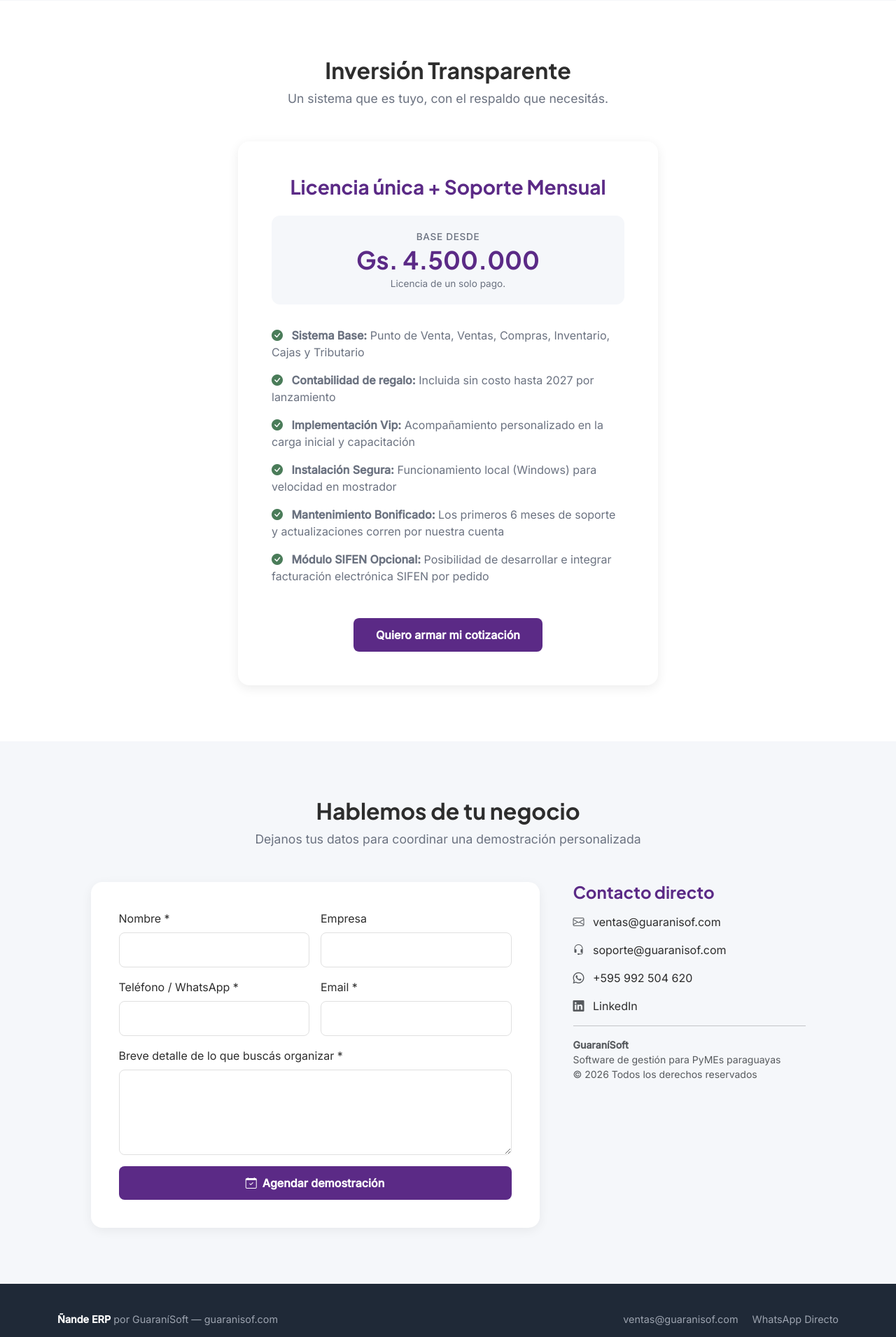
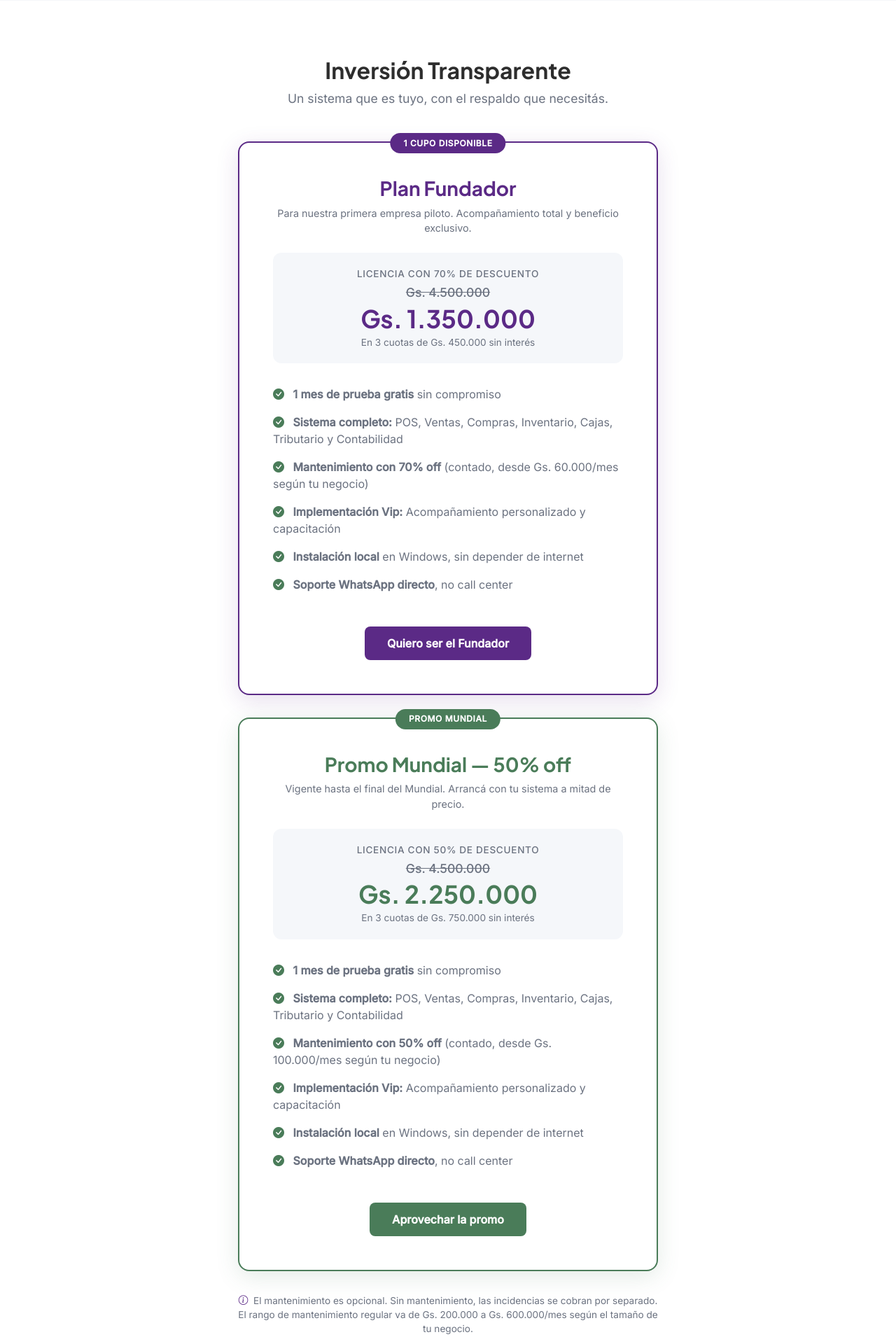
Before and after one commit to victor220888/guaranisoft-landing, a FastAPI app: page / in a window 1280 px wide. Shown: the part 4257-6167 px from the top of the page at 70% size. Run offline with FastAPI, Linux system fonts and the light colour scheme.

Commit message:
Pricing: Plan Fundador (70% off, 1 cupo) + Promo Mundial (50% off)
- Plan Fundador: Gs. 1.350.000 en 3 cuotas de Gs. 450.000, mantenimiento 70% off
- Promo Mundial: Gs. 2.250.000 en 3 cuotas de Gs. 750.000, mantenimiento 50% off
- Precio regular tachado como referencia
- 1 mes de prueba gratis en ambos planes
- Nota sobre mantenimiento opcional y rango Gs. 200k-600k
- CSS: cards con border de color, badge de plan, precio tachado
- content.md actualizado

```diff
--- a/static/css/landing.css
+++ b/static/css/landing.css
@@ -353,9 +353,45 @@ h1, h2, h3, h4, h5, .navbar-brand {
     text-align: center;
     max-width: 600px;
     margin: 0 auto;
+    position: relative;
+}
+.precios-fundador {
+    border: 2px solid var(--morado);
+    box-shadow: 0 8px 32px rgba(91,42,134,0.15);
+}
+.precios-mundial {
+    border: 2px solid var(--verde);
+    box-shadow: 0 8px 32px rgba(74,124,89,0.15);
 }
 .precios-card h3 {
     color: var(--morado);
+}
+.precios-mundial h3 {
+    color: var(--verde);
+}
+.plan-badge {
+    display: inline-block;
+    position: absolute;
+    top: -14px;
+    left: 50%;
+    transform: translateX(-50%);
+    background: var(--morado);
+    color: white;
+    font-size: 0.75rem;
+    font-weight: 700;
+    text-transform: uppercase;
+    letter-spacing: 0.05em;
+    padding: 0.35rem 1.2rem;
+    border-radius: 20px;
+    white-space: nowrap;
+}
+.plan-badge-verde {
+    background: var(--verde);
+}
+.plan-desc {
+    color: var(--gris-claro);
+    font-size: 0.9rem;
+    margin-bottom: 0;
 }
 .precio-desde {
     margin: 1.5rem 0;
@@ -374,12 +410,21 @@ h1, h2, h3, h4, h5, .navbar-brand {
     letter-spacing: 0.05em;
     font-weight: 500;
 }
+.precio-tachado {
+    font-size: 1.1rem;
+    color: var(--gris-claro);
+    text-decoration: line-through;
+    font-weight: 500;
+}
 .precio-desde .desde-monto {
     font-size: 2.2rem;
     font-weight: 800;
     color: var(--morado);
     font-family: 'Plus Jakarta Sans', sans-serif;
     line-height: 1.1;
+}
+.precios-mundial .precio-desde .desde-monto {
+    color: var(--verde);
 }
 .precio-desde .desde-nota {
     font-size: 0.85rem;
@@ -398,6 +443,17 @@ h1, h2, h3, h4, h5, .navbar-brand {
 .precios-card ul li i {
     color: var(--verde);
     margin-right: 0.5rem;
+}
+.precios-nota {
+    text-align: center;
+    max-width: 600px;
+    margin: 2rem auto 0;
+    color: var(--gris-claro);
+    font-size: 0.85rem;
+    line-height: 1.5;
+}
+.precios-nota i {
+    color: var(--morado);
 }
 
 /* ── Contacto ────────────────────────────────────────────────────────── */
--- a/templates/index.html
+++ b/templates/index.html
@@ -358,22 +358,54 @@
             <h2>Inversión Transparente</h2>
             <p>Un sistema que es tuyo, con el respaldo que necesitás.</p>
         </div>
-        <div class="precios-card fade-in">
-            <h3>Licencia única + Soporte Mensual</h3>
+
+        <!-- Plan Fundador -->
+        <div class="precios-card precios-fundador fade-in">
+            <div class="plan-badge">1 cupo disponible</div>
+            <h3>Plan Fundador</h3>
+            <p class="plan-desc">Para nuestra primera empresa piloto. Acompañamiento total y beneficio exclusivo.</p>
             <div class="precio-desde">
-                <span class="desde-label">Base desde</span>
-                <span class="desde-monto">Gs. 4.500.000</span>
-                <span class="desde-nota">Licencia de un solo pago.</span>
+                <span class="desde-label">Licencia con 70% de descuento</span>
+                <span class="precio-tachado">Gs. 4.500.000</span>
+                <span class="desde-monto">Gs. 1.350.000</span>
+                <span class="desde-nota">En 3 cuotas de Gs. 450.000 sin interés</span>
             </div>
             <ul>
-                <li><i class="bi bi-check-circle-fill"></i> <strong>Sistema Base:</strong> Punto de Venta, Ventas, Compras, Inventario, Cajas y Tributario</li>
-                <li><i class="bi bi-check-circle-fill"></i> <strong>Contabilidad de regalo:</strong> Incluida sin costo hasta 2027 por lanzamiento</li>
-                <li><i class="bi bi-check-circle-fill"></i> <strong>Implementación Vip:</strong> Acompañamiento personalizado en la carga inicial y capacitación</li>
-                <li><i class="bi bi-check-circle-fill"></i> <strong>Instalación Segura:</strong> Funcionamiento local (Windows) para velocidad en mostrador</li>
-                <li><i class="bi bi-check-circle-fill"></i> <strong>Mantenimiento Bonificado:</strong> Los primeros 6 meses de soporte y actualizaciones corren por nuestra cuenta</li>
-                <li><i class="bi bi-check-circle-fill"></i> <strong>Módulo SIFEN Opcional:</strong> Posibilidad de desarrollar e integrar facturación electrónica SIFEN por pedido</li>
+                <li><i class="bi bi-check-circle-fill"></i> <strong>1 mes de prueba gratis</strong> sin compromiso</li>
+                <li><i class="bi bi-check-circle-fill"></i> <strong>Sistema completo:</strong> POS, Ventas, Compras, Inventario, Cajas, Tributario y Contabilidad</li>
+                <li><i class="bi bi-check-circle-fill"></i> <strong>Mantenimiento con 70% off</strong> (contado, desde Gs. 60.000/mes según tu negocio)</li>
+                <li><i class="bi bi-check-circle-fill"></i> <strong>Implementación Vip:</strong> Acompañamiento personalizado y capacitación</li>
+                <li><i class="bi bi-check-circle-fill"></i> <strong>Instalación local</strong> en Windows, sin depender de internet</li>
+                <li><i class="bi bi-check-circle-fill"></i> <strong>Soporte WhatsApp directo</strong>, no call center</li>
             </ul>
-            <a href="#contacto" class="btn btn-morado mt-3">Quiero armar mi cotización</a>
+            <a href="#contacto" class="btn btn-morado mt-3">Quiero ser el Fundador</a>
+        </div>
+
+        <!-- Promo Mundial -->
+        <div class="precios-card precios-mundial fade-in" style="margin-top: 2rem;">
+            <div class="plan-badge plan-badge-verde">Promo Mundial</div>
+            <h3>Promo Mundial — 50% off</h3>
+            <p class="plan-desc">Vigente hasta el final del Mundial. Arrancá con tu sistema a mitad de precio.</p>
+            <div class="precio-desde">
+                <span class="desde-label">Licencia con 50% de descuento</span>
+                <span class="precio-tachado">Gs. 4.500.000</span>
+                <span class="desde-monto">Gs. 2.250.000</span>
+                <span class="desde-nota">En 3 cuotas de Gs. 750.000 sin interés</span>
+            </div>
+            <ul>
+                <li><i class="bi bi-check-circle-fill"></i> <strong>1 mes de prueba gratis</strong> sin compromiso</li>
+                <li><i class="bi bi-check-circle-fill"></i> <strong>Sistema completo:</strong> POS, Ventas, Compras, Inventario, Cajas, Tributario y Contabilidad</li>
+                <li><i class="bi bi-check-circle-fill"></i> <strong>Mantenimiento con 50% off</strong> (contado, desde Gs. 100.000/mes según tu negocio)</li>
+                <li><i class="bi bi-check-circle-fill"></i> <strong>Implementación Vip:</strong> Acompañamiento personalizado y capacitación</li>
+                <li><i class="bi bi-check-circle-fill"></i> <strong>Instalación local</strong> en Windows, sin depender de internet</li>
+                <li><i class="bi bi-check-circle-fill"></i> <strong>Soporte WhatsApp directo</strong>, no call center</li>
+            </ul>
+            <a href="#contacto" class="btn btn-verde mt-3">Aprovechar la promo</a>
+        </div>
+
+        <!-- Nota -->
+        <div class="precios-nota fade-in">
+            <p><i class="bi bi-info-circle me-1"></i> El mantenimiento es opcional. Sin mantenimiento, las incidencias se cobran por separado. El rango de mantenimiento regular va de Gs. 200.000 a Gs. 600.000/mes según el tamaño de tu negocio.</p>
         </div>
     </div>
 </section>
```
Also changed, not shown: content.md (+40 -12 lines).
